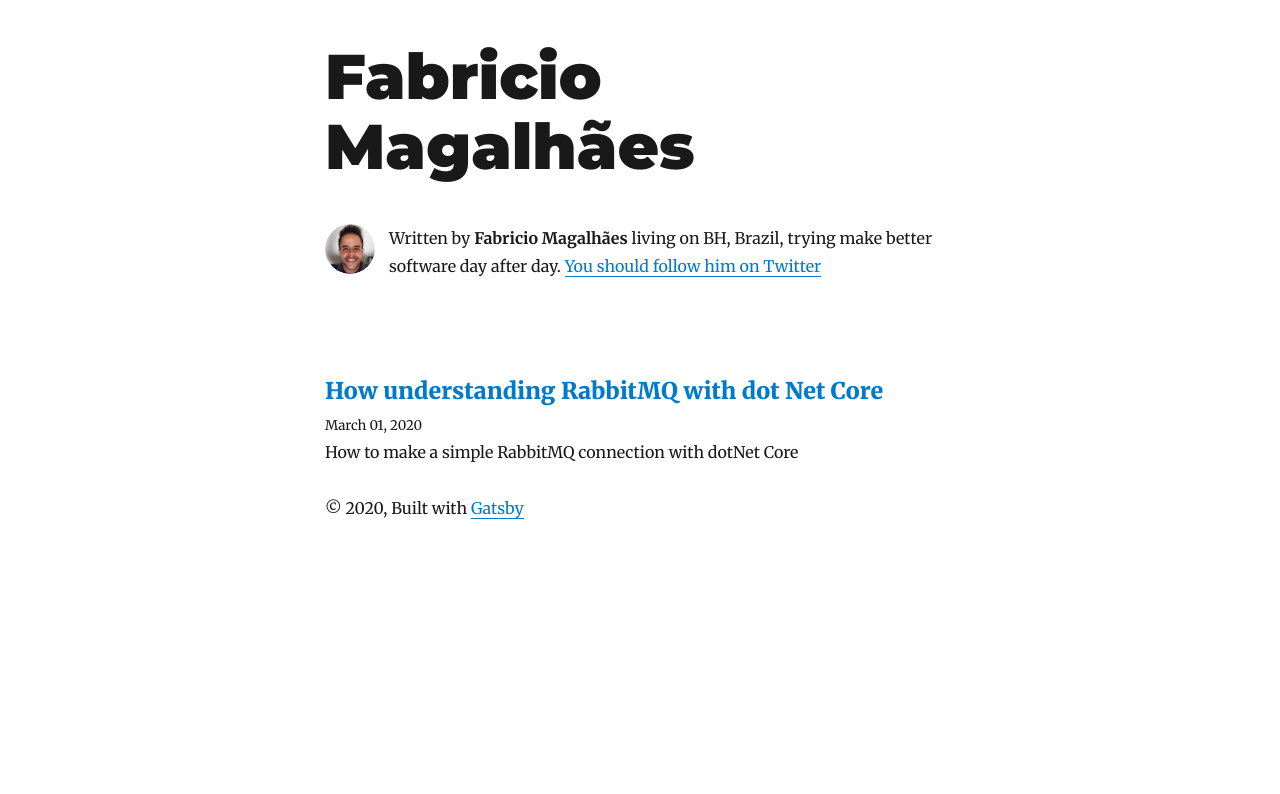
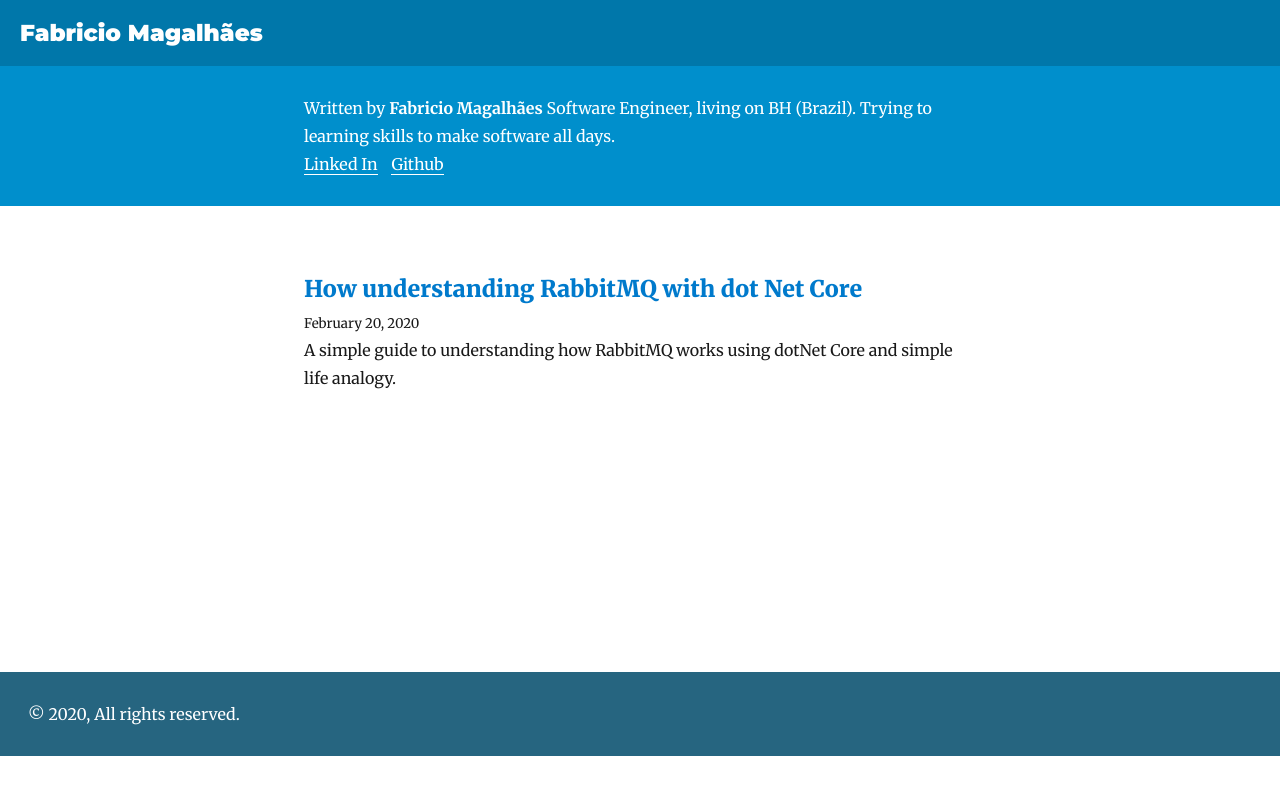
Before and after one commit to fabriciomsdev/blog, a Gatsby site: page / in a window 1280 px wide. Built offline with nearby package versions, Linux system fonts and the light colour scheme; Gatsby itself is replaced by a stand-in of ours; some packages are replaced by stand-ins of ours.

Commit message:
Beta version of layout

```diff
--- a/content/blog/dot-net-rabbit-mq/introduction.md
+++ b/content/blog/dot-net-rabbit-mq/introduction.md
@@ -1,10 +1,8 @@
 ---
 title: How understanding RabbitMQ with dot Net Core
-date: "2020-02-30T22:00:03.284Z"
-description: "How to make a simple RabbitMQ connection with dotNet Core"
+date: "2020-02-20T22:12:03.284Z"
+description: "A simple guide to understanding how RabbitMQ works using dotNet Core and simple life analogy."
 ---
-
-# How understanding RabbitMQ with dot Net Core.
 
 In my second article, written when I had listened  "The Who - My Generation".  I bring to you a simple way to use one of the best technologies do you need now in times in which the user's and device's quantity was growing exponentially. You need the most performance and better scalability ... more and more.
 
--- a/gatsby-config.js
+++ b/gatsby-config.js
@@ -3,11 +3,13 @@ module.exports = {
     title: `Fabricio Magalhães`,
     author: {
       name: `Fabricio Magalhães`,
-      summary: `living on BH, Brazil, trying make better software day after day.`,
+      summary: `Software Engineer, living on BH (Brazil). Trying to learning skills to make software all days.`,
     },
     description: `A starter blog demonstrating what Gatsby can do.`,
     siteUrl: `https://gatsby-starter-blog-demo.netlify.com/`,
     social: {
+      linkedIn: `https://www.linkedin.com/in/fabricio-magalh%C3%A3ess`,
+      github: `https://github.com/fabriciomsdev`,
       twitter: `https://github.com/fabriciomsdev`,
     },
   },
--- a/src/components/bio.js
+++ b/src/components/bio.js
@@ -28,7 +28,8 @@ const Bio = () => {
             summary
           }
           social {
-            twitter
+            github
+            linkedIn
           }
         }
       }
@@ -41,28 +42,42 @@ const Bio = () => {
       style={{
         display: `flex`,
         marginBottom: rhythm(2.5),
+        backgroundColor: `#008FCC`,
+        color: `#fff`,
+        paddingBottom: rhythm(1),
+        paddingTop: rhythm(1),
       }}
     >
-      <Image
-        fixed={data.avatar.childImageSharp.fixed}
-        alt={author.name}
+      <div
         style={{
-          marginRight: rhythm(1 / 2),
-          marginBottom: 0,
-          minWidth: 50,
-          borderRadius: `100%`,
+          display: `flex`,
+          maxWidth: rhythm(24),
+          marginLeft: `auto`,
+          marginRight: `auto`,
+          verticalAlign: `middle`,
         }}
-        imgStyle={{
-          borderRadius: `50%`,
-        }}
-      />
-      <p>
-        Written by <strong>{author.name}</strong> {author.summary}
-        {` `}
-        <a href={`https://twitter.com/${social.twitter}`}>
-          You should follow him on Twitter
-        </a>
-      </p>
+      >
+        <p
+          style={{
+            alignSelf: `center`,
+            marginBottom: `0px`,
+          }}
+        >
+          Written by <strong>{author.name}</strong> {author.summary}
+          <br></br>
+          <a style={{
+            color: `#fff`,
+            marginRight: `10px`,
+            marginTop: `20px`
+          }} href={`${social.linkedIn}`}>Linked In</a>
+          {` `}
+          <a style={{
+            color: `#fff`,
+            marginRight: `10px`,
+            marginTop: `20px`
+          }} href={`${social.github}`}>Github</a>
+        </p>
+      </div>
     </div>
   )
 }
--- a/src/components/layout.js
+++ b/src/components/layout.js
@@ -7,63 +7,62 @@ const Layout = ({ location, title, children }) => {
   const rootPath = `${__PATH_PREFIX__}/`
   let header
 
-  if (location.pathname === rootPath) {
     header = (
+      <nav
+        style={{
+          position: `fixed`,
+          backgroundColor: `#0077aa`,
+          width: `100%`,
+          padding: `5px 20px`,
+          top: `0px`,
+          left: `0px`,
+          zIndex: `99`,
+        }}
+      >
         <h1
           style={{
-          ...scale(1.5),
-          marginBottom: rhythm(1.5),
+            ...scale(0.4),
             marginTop: 0,
+            lineHeight: `3.5rem`,
+            marginBottom: `0px`,
+            marginTop: `0px`,
           }}
         >
           <Link
             style={{
               boxShadow: `none`,
               textDecoration: `none`,
-            color: `inherit`,
+              color: `#fff`,
             }}
             to={`/`}
           >
             {title}
           </Link>
         </h1>
+      </nav>
     )
-  } else {
-    header = (
-      <h3
+
+  return (
+    <div>
+      <header>{header}</header>
+      <main
         style={{
-          fontFamily: `Montserrat, sans-serif`,
-          marginTop: 0,
+          paddingTop: `66px`,
+          marginLeft: `auto`,
+          marginRight: `auto`
         }}
       >
-        <Link
+        {children}
+      </main>
+      <footer
         style={{
-            boxShadow: `none`,
-            textDecoration: `none`,
-            color: `inherit`,
-          }}
-          to={`/`}
-        >
-          {title}
-        </Link>
-      </h3>
-    )
-  }
-  return (
-    <div
-      style={{
-        marginLeft: `auto`,
-        marginRight: `auto`,
-        maxWidth: rhythm(24),
-        padding: `${rhythm(1.5)} ${rhythm(3 / 4)}`,
+          backgroundColor: `#266580`,
+          width: `100%`,
+          color: `#fff`,
+          padding: `${rhythm(1)}`,
         }}
       >
-      <header>{header}</header>
-      <main>{children}</main>
-      <footer>
-        © {new Date().getFullYear()}, Built with
-        {` `}
-        <a href="https://www.gatsbyjs.org">Gatsby</a>
+        © {new Date().getFullYear()}, All rights reserved.
       </footer>
     </div>
   )
--- a/src/pages/index.js
+++ b/src/pages/index.js
@@ -12,8 +12,16 @@ const BlogIndex = ({ data, location }) => {
 
   return (
     <Layout location={location} title={siteTitle}>
-      <SEO title="Fabricio Magalhães" />
+      <SEO title="Fabricio Magalhães - Software Developer" />
       <Bio />
+      <section
+        style={{
+          maxWidth: rhythm(24),
+          marginLeft: `auto`,
+          marginRight: `auto`,
+          paddingBottom: `${rhythm(9)}`,
+        }}
+      >
         {posts.map(({ node }) => {
           const title = node.frontmatter.title || node.fields.slug
           return (
@@ -40,6 +48,7 @@ const BlogIndex = ({ data, location }) => {
             </article>
           )
         })}
+      </section>
     </Layout>
   )
 }
```
Also changed, not shown: src/templates/blog-post.js (+8 -4 lines). Lines whose indentation alone changed are shown as unchanged.
